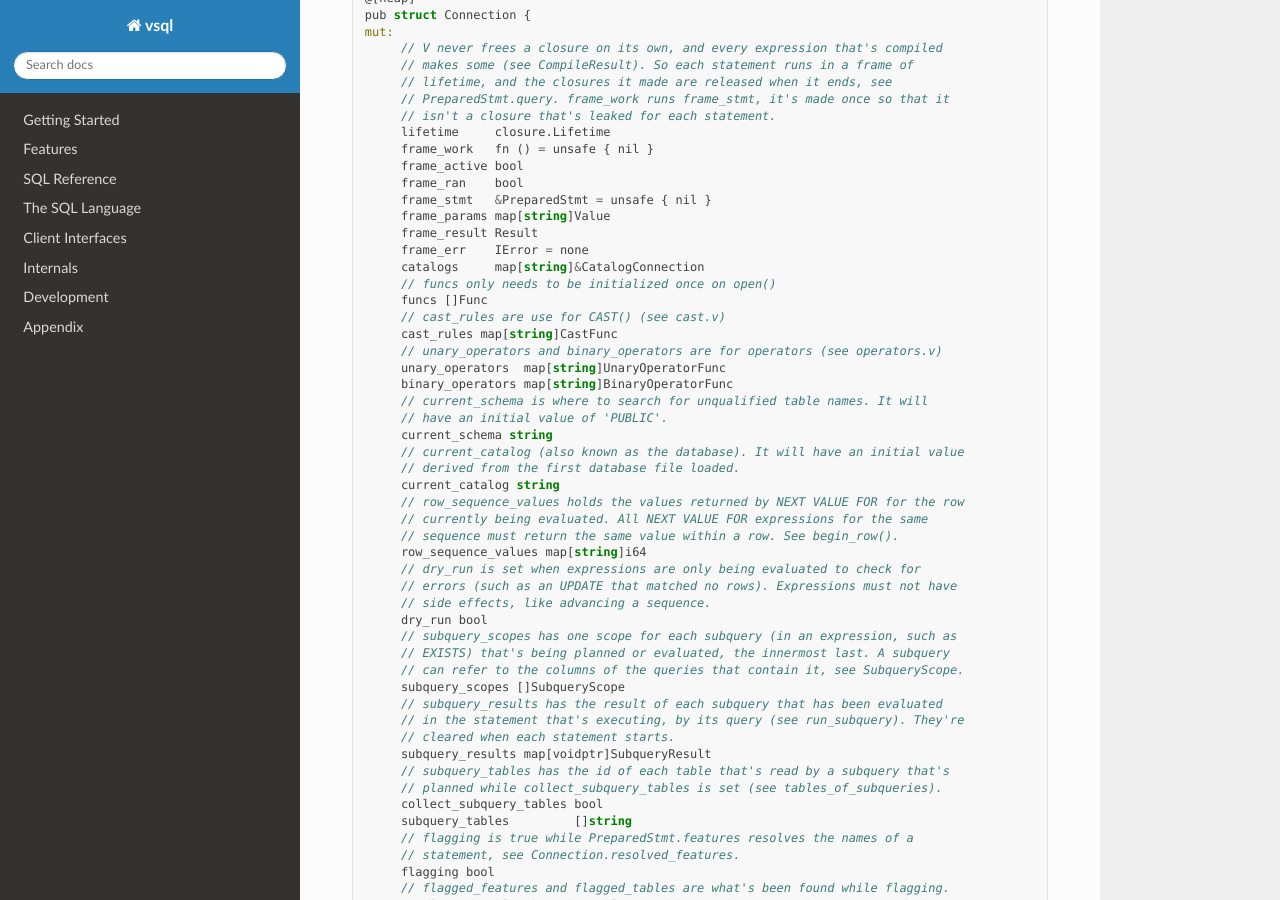
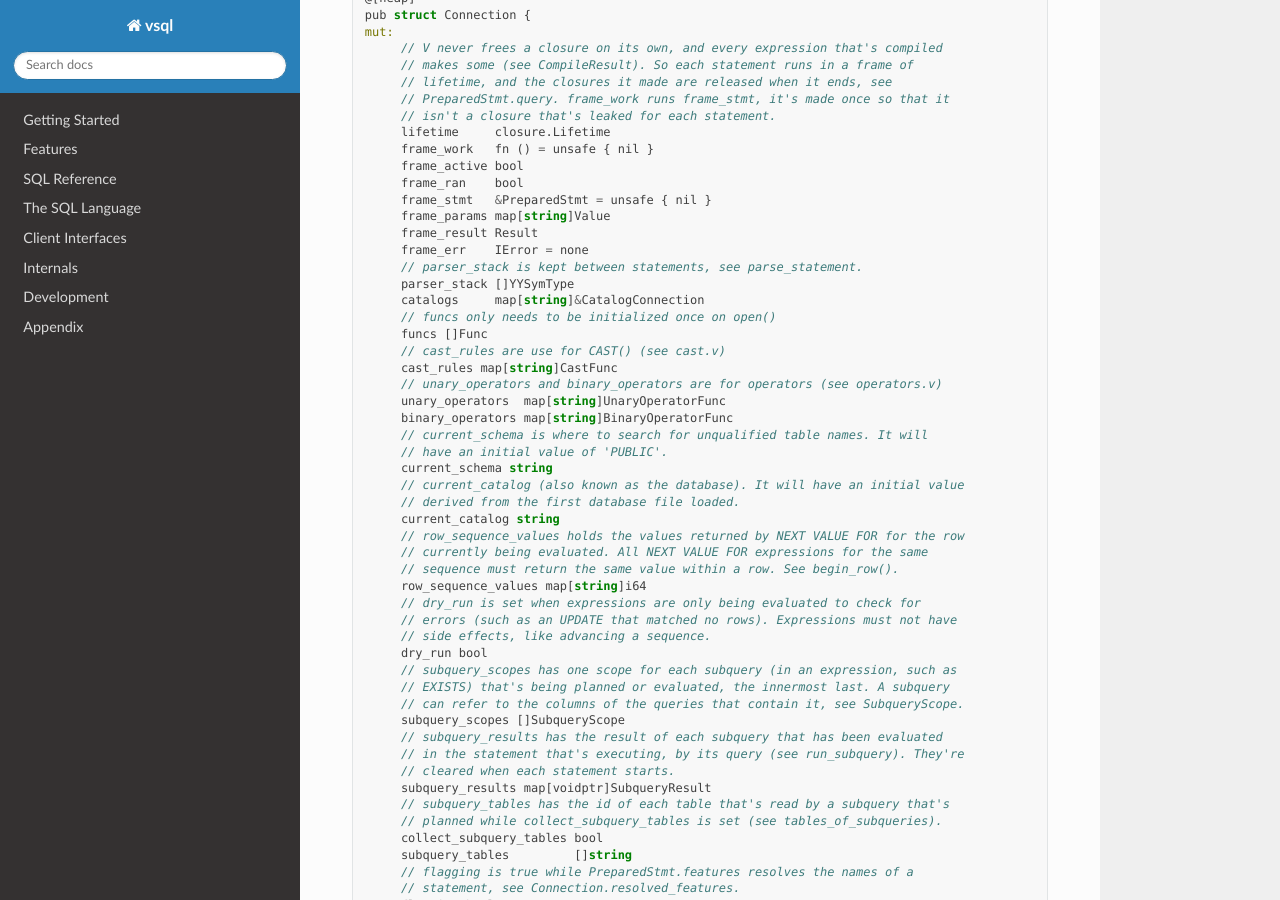
Before and after one commit to elliotchance/vsql, a Sphinx documentation site: the page built from docs/v-client-library-docs.rst, in a window 1280 px wide and 900 px high, scrolled down 11476 px. Built offline with Sphinx 7.4.7 and the Read the Docs theme 3.1.0, drawn with Linux system fonts in a browser that asks for light colours.

Commit message:
parser: Keep tokens small and reuse the parser stack
A Token held a whole YYSymType, which is as big as the largest syntax
tree node (1,488 bytes), so tokenizing grew a large array for every
statement. A token now holds a small TokenValue and the lexer builds the
YYSymType when the parser asks for the next token. The parser's stack is
kept by the connection and reused for every statement.

Co-Authored-By: Claude Opus 5.5 <noreply@anthropic.com>

```diff
--- a/docs/v-client-library-docs.rst
+++ b/docs/v-client-library-docs.rst
@@ -621,6 +621,8 @@ struct Connection
    	frame_params map[string]Value
    	frame_result Result
    	frame_err    IError = none
+   	// parser_stack is kept between statements, see parse_statement.
+   	parser_stack []YYSymType
    	catalogs     map[string]&CatalogConnection
    	// funcs only needs to be initialized once on open()
    	funcs []Func
```
Also changed, not shown: 7 other files.
